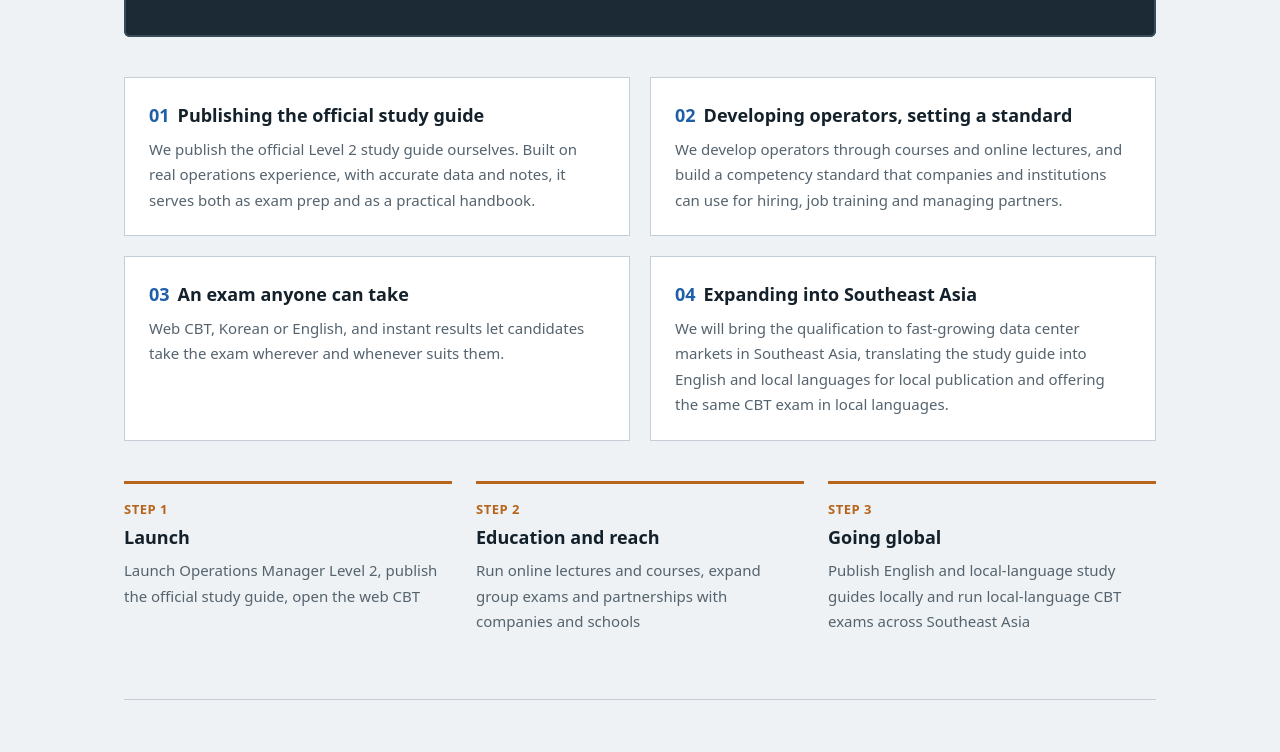
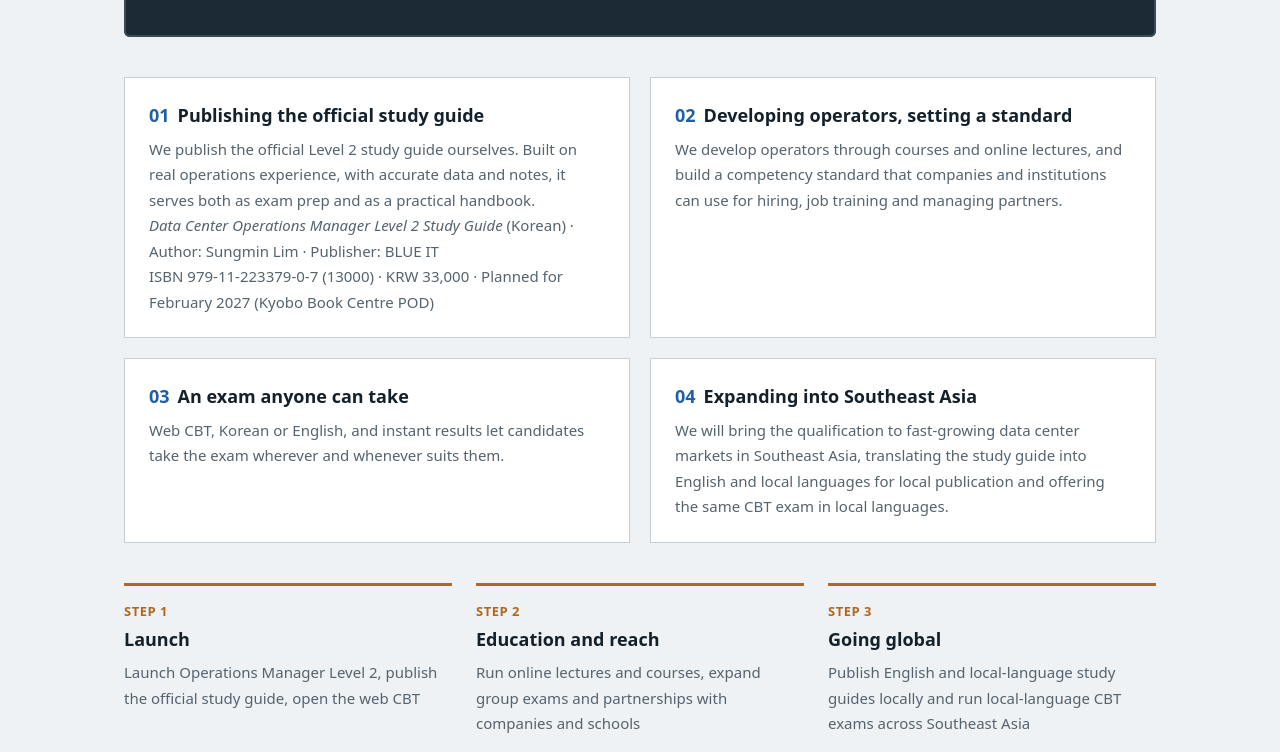
Before and after one commit to tenjinmike/dcci-site, a plain HTML site: page index.html in a window 1280 px wide. Shown: the part 1928-2680 px from the top of the page. Drawn offline with Linux system fonts and the light colour scheme; a web font is replaced by a local one.

Commit message:
홈페이지에 2급 수험서 ISBN 정보 추가 (979-11-223379-0-7)
Co-Authored-By: Claude Opus 5.5 <noreply@anthropic.com>
Claude-Session: https://claude.ai/code/session_0141CfpE5iX5wWEgfGbKQjht

```diff
--- a/index.html
+++ b/index.html
@@ -193,7 +193,7 @@ footer b{color:var(--ink)}
       <p class="m" data-i="visM">데이터센터역량인증원은 데이터센터를 안전하게 운영할 수 있는 사람을 찾고, 키우고, 인정하는 기준이 되고자 합니다. 기업은 믿고 채용하고, 운영자는 자신의 역량을 증명할 수 있도록 공정하고 실무 중심인 자격을 운영합니다.</p>
     </div>
     <div class="goals">
-      <div><h3><i>01</i><span data-i="g1h">공식 수험서 출판</span></h3><p data-i="g1p">데이터센터운영관리사 2급 공식 수험서를 직접 출판합니다. 현장 운영 경험을 바탕으로 정확한 데이터와 주석을 담아, 시험 준비와 실무 교재로 함께 쓸 수 있게 만듭니다.</p></div>
+      <div><h3><i>01</i><span data-i="g1h">공식 수험서 출판</span></h3><p data-i="g1p">데이터센터운영관리사 2급 공식 수험서를 직접 출판합니다. 현장 운영 경험을 바탕으로 정확한 데이터와 주석을 담아, 시험 준비와 실무 교재로 함께 쓸 수 있게 만듭니다.</p><p class="note" data-i="g1isbn">『데이터센터운영관리사 2급 수험서』 · 저자 임성민 · 발행 블루아이티<br>ISBN 979-11-223379-0-7 (13000) · 정가 33,000원 · 2027년 2월 발행 예정 (교보문고 POD)</p></div>
       <div><h3><i>02</i><span data-i="g2h">운영 인재 양성과 공통 기준</span></h3><p data-i="g2p">교육과정과 온라인 강의로 운영 인재를 키우고, 기업과 기관이 채용·직무 교육·협력사 관리에 함께 쓰는 운영 역량 기준을 만듭니다.</p></div>
       <div><h3><i>03</i><span data-i="g3h">누구나 응시할 수 있는 시험</span></h3><p data-i="g3p">웹 CBT, 한국어·영어 응시, 즉시 결과 발표로 시간과 장소에 구애받지 않고 응시할 수 있게 합니다.</p></div>
       <div><h3><i>04</i><span data-i="g4h">동남아로 넓히는 자격</span></h3><p data-i="g4p">데이터센터가 빠르게 늘고 있는 동남아 국가로 자격을 넓힙니다. 수험서를 영어와 현지 언어로 번역해 현지에서 출판하고, 같은 기준의 CBT 시험을 현지 언어로 제공합니다.</p></div>
@@ -280,6 +280,7 @@ navVision:"Vision",visH:"Vision and goals",visTag:"VISION",
 visV:"Setting the standard for data center operations competency",
 visM:"The Data Center Competency Institute aims to be the standard for finding, developing and recognizing people who can run data centers safely. We run a fair, practice-based qualification so employers can hire with confidence and operators can prove what they can do.",
 g1h:"Publishing the official study guide",g1p:"We publish the official Level 2 study guide ourselves. Built on real operations experience, with accurate data and notes, it serves both as exam prep and as a practical handbook.",
+g1isbn:"<i>Data Center Operations Manager Level 2 Study Guide</i> (Korean) · Author: Sungmin Lim · Publisher: BLUE IT<br>ISBN 979-11-223379-0-7 (13000) · KRW 33,000 · Planned for February 2027 (Kyobo Book Centre POD)",
 g2h:"Developing operators, setting a standard",g2p:"We develop operators through courses and online lectures, and build a competency standard that companies and institutions can use for hiring, job training and managing partners.",
 g3h:"An exam anyone can take",g3p:"Web CBT, Korean or English, and instant results let candidates take the exam wherever and whenever suits them.",
 g4h:"Expanding into Southeast Asia",g4p:"We will bring the qualification to fast-growing data center markets in Southeast Asia, translating the study guide into English and local languages for local publication and offering the same CBT exam in local languages.",
```
